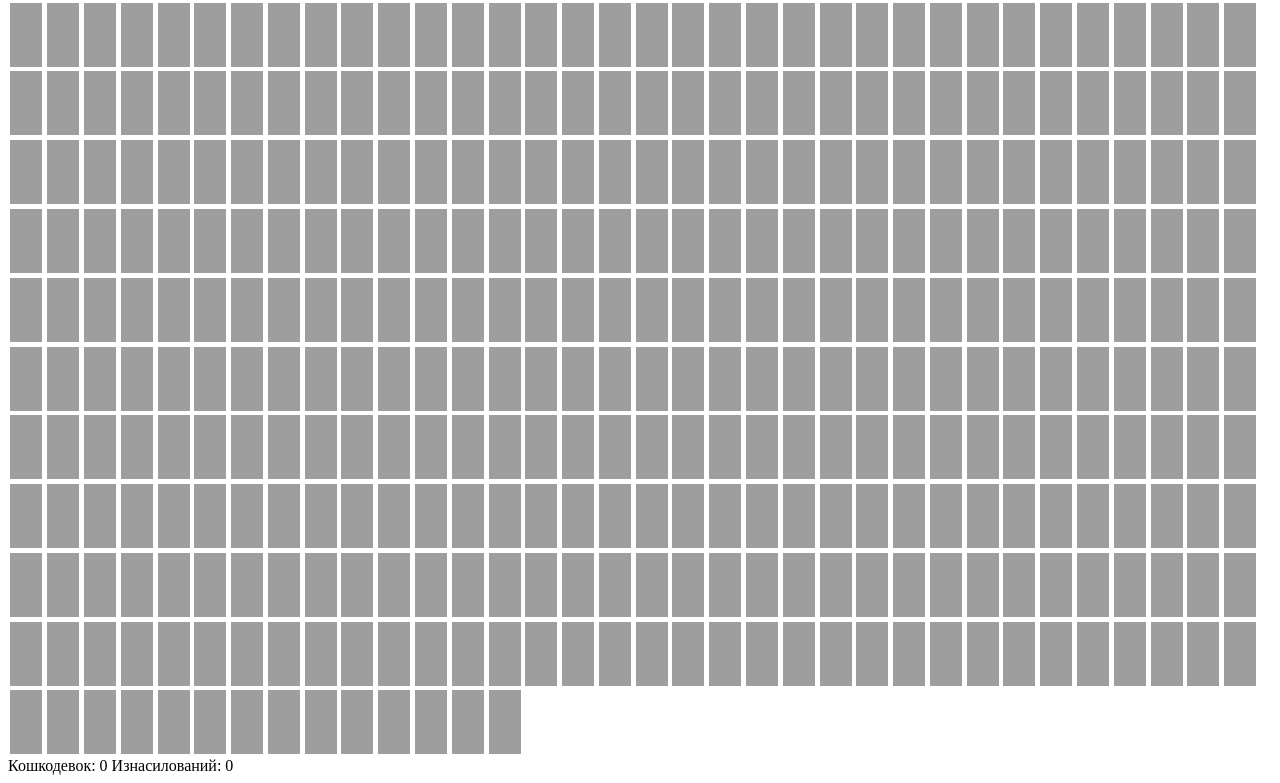
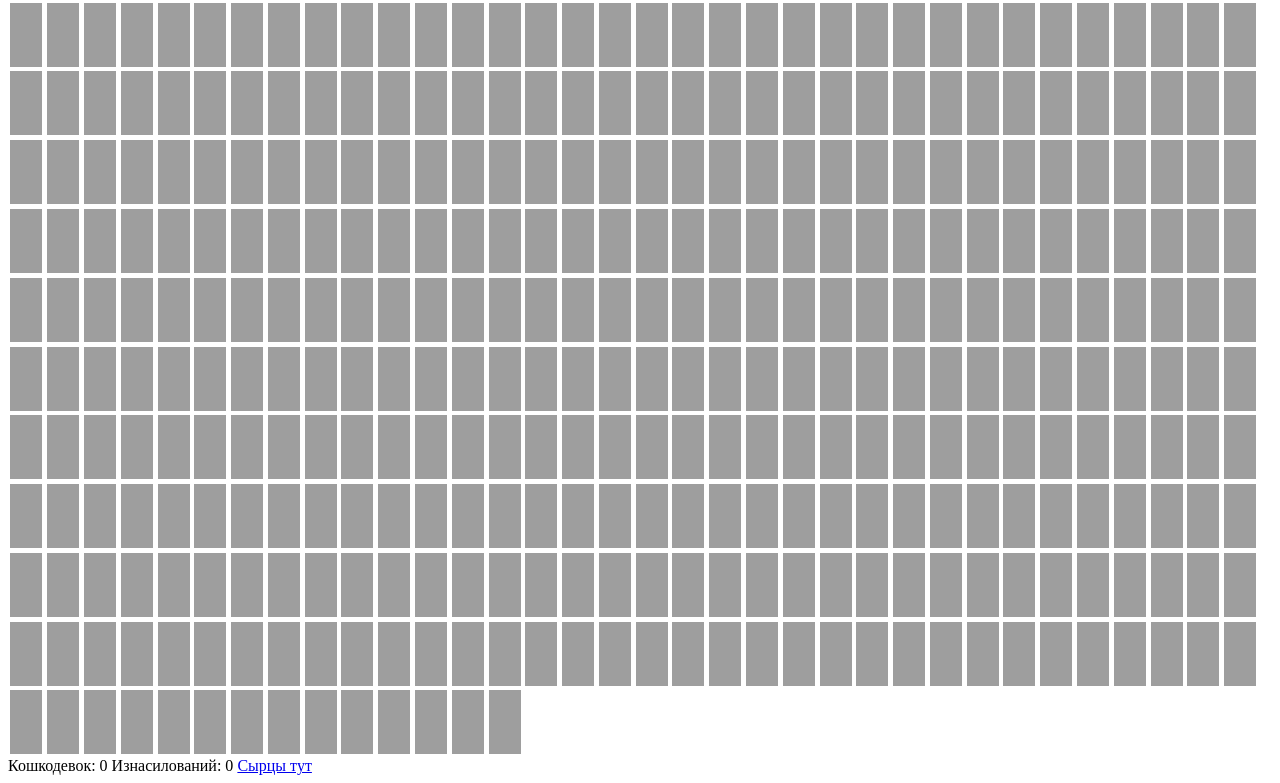
Before and after one commit to throw-away-do-not-eat/montys-hole, an Angular app: page / in a window 1280 px wide. Shown: the part 1428-2211 px from the top of the page. Built offline with nearby package versions, Linux system fonts and the light colour scheme.

Commit message:
add source location

```diff
--- a/src/app/app.component.html
+++ b/src/app/app.component.html
@@ -1,3 +1,6 @@
 <hello name="{{ name }}"></hello>
 <p>Проверь свои 50%</p>
 <app-hole></app-hole>
+<a href="https://github.com/throw-away-do-not-eat/montys-hole" target="_blank">
+  Сырцы тут
+</a>
```
